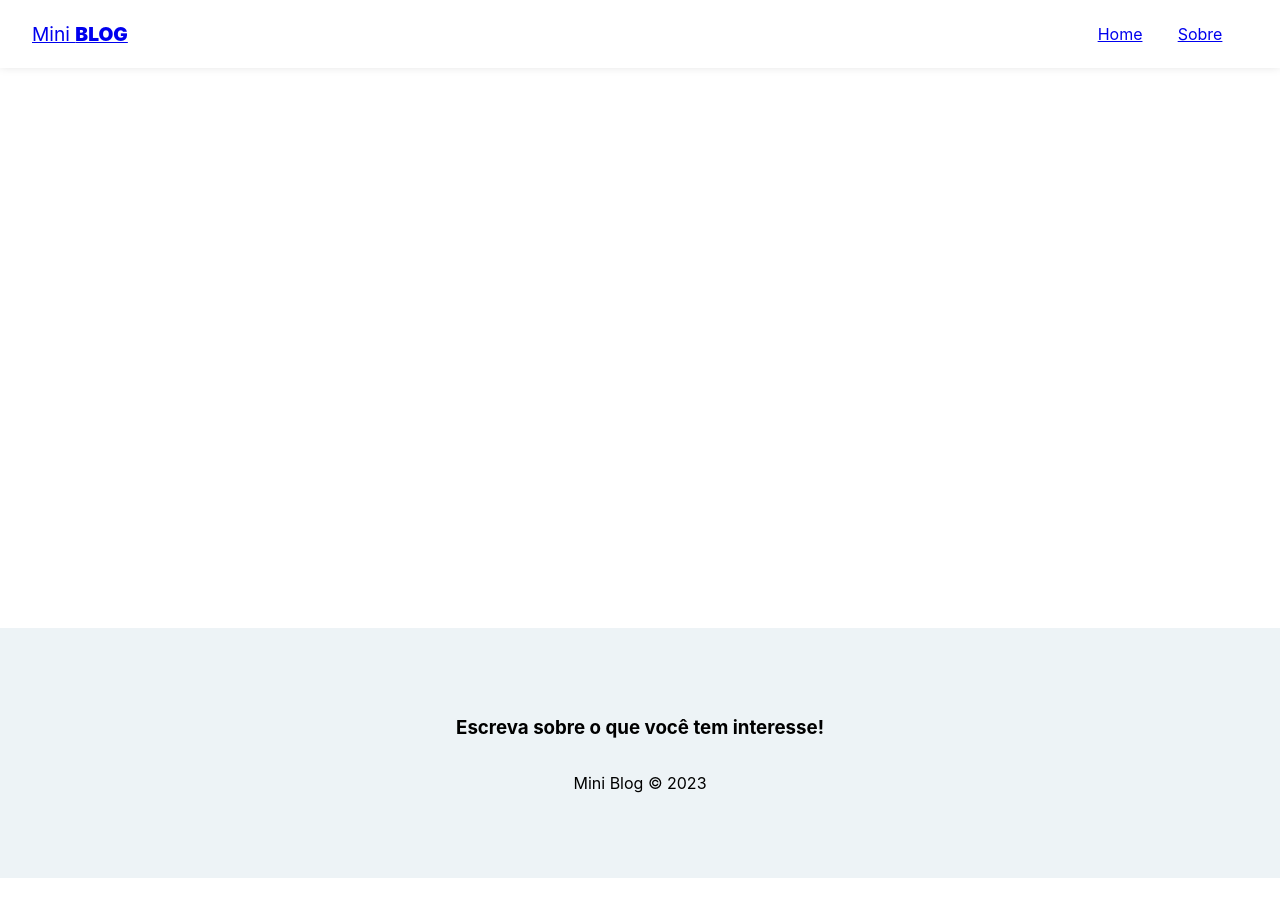
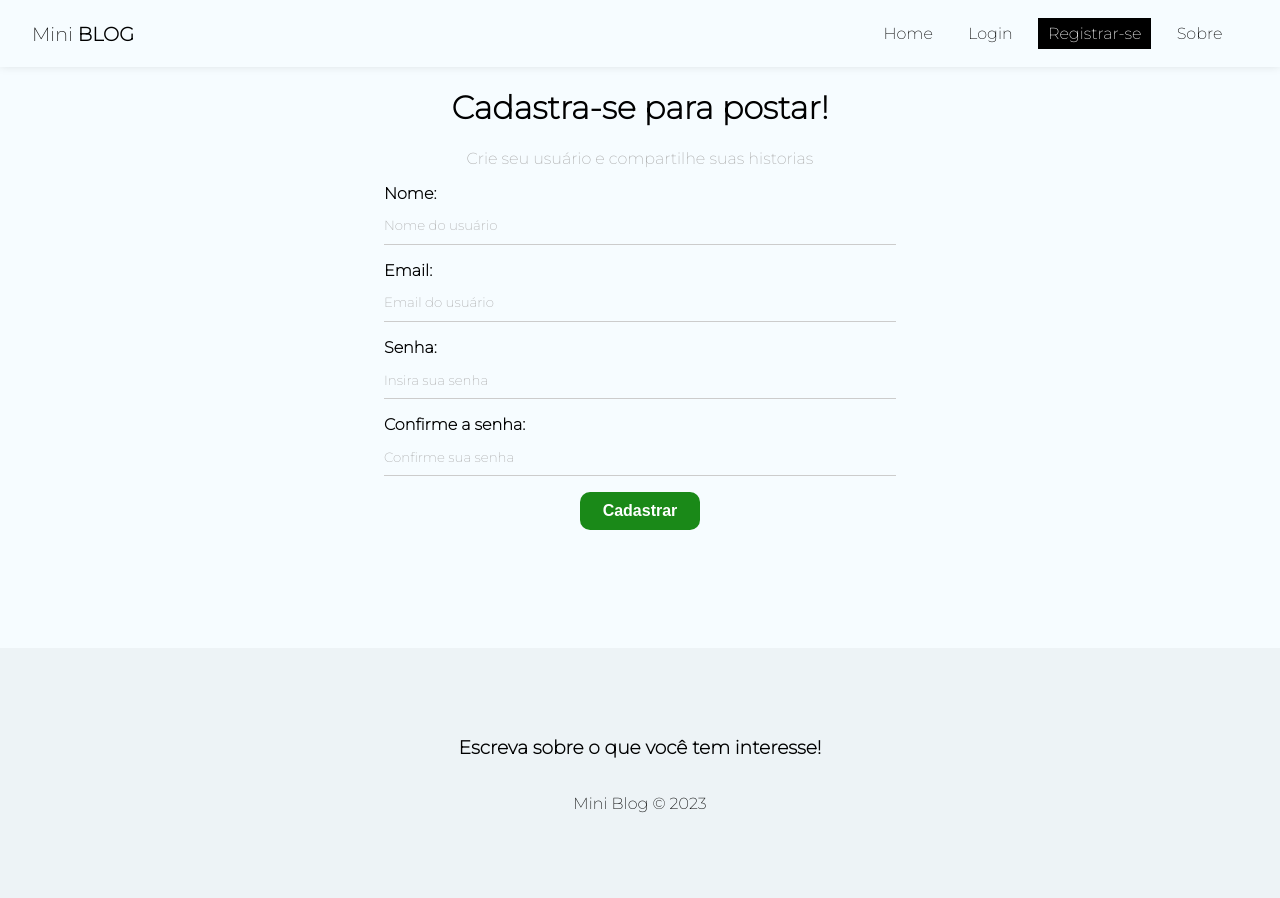
Before and after one commit to pereiraelionai/blog_react_native, a React (Create React App) app: page /register in a window 1280 px wide. Built offline with nearby package versions, Linux system fonts and the light colour scheme.

Commit message:
criando registro de novo usuario no sistema com firebase

```diff
--- a/public/index.html
+++ b/public/index.html
@@ -25,6 +25,9 @@
       Learn how to configure a non-root public URL by running `npm run build`.
     -->
     <title>Mini Blog</title>
+    <link rel="preconnect" href="https://fonts.googleapis.com">
+    <link rel="preconnect" href="https://fonts.gstatic.com" crossorigin>
+    <link href="https://fonts.googleapis.com/css2?family=Montserrat:ital,wght@0,100;0,200;1,100;1,500;1,700&display=swap" rel="stylesheet">
   </head>
   <body>
     <noscript>You need to enable JavaScript to run this app.</noscript>
--- a/src/App.js
+++ b/src/App.js
@@ -8,6 +8,8 @@ import Footer from './components/Footer';
 //pages
 import Home from './pages/Home/Home.js';
 import About from './pages/About/About';
+import Login from './pages/Login/Login';
+import Register from './pages/Register/Register';
 
 
 function App() {
@@ -19,6 +21,8 @@ function App() {
           <Routes>
             <Route path="/" element={<Home />} />
             <Route path="/about" element={<About />} />
+            <Route path="/login" element={<Login />} />
+            <Route path="/register" element={<Register />} />
           </Routes>
         </div>
         <Footer />
--- a/src/components/Navbar.js
+++ b/src/components/Navbar.js
@@ -12,6 +12,12 @@ const Navbar = () => {
                 <NavLink to="/" className={({isActive}) => (isActive ? style.active : '')}>Home</NavLink>
             </li>
             <li>
+                <NavLink to="/login" className={({isActive}) => (isActive ? style.active : '')}>Login</NavLink>
+            </li>
+            <li>
+                <NavLink to="/register" className={({isActive}) => (isActive ? style.active : '')}>Registrar-se</NavLink>
+            </li>
+            <li>
                 <NavLink to="/about" className={({isActive}) => (isActive ? style.active : '')}>Sobre</NavLink>
             </li>
         </ul>
--- a/src/firebase/config.js
+++ b/src/firebase/config.js
@@ -1,6 +1,6 @@
 // Import the functions you need from the SDKs you need
 import { initializeApp } from "firebase/app";
-import { getFirestore } from 'firebase/firebase';
+import { getFirestore } from 'firebase/firestore';
 
 const firebaseConfig = {
   apiKey: "AIzaSyBG9hnv4q08G8IHusVWSBm5JvtOmLBEqyM",
--- /dev/null
+++ b/src/hooks/Authentication.js
@@ -0,0 +1,76 @@
+import {db} from "../firebase/config";
+
+import {getAuth,
+        createUserWithEmailAndPassword,
+        signInWithEmailAndPassword,
+        updateProfile,
+        signOut
+    } from 'firebase/auth';
+
+import { useState, UseEffect, useEffect } from 'react';
+
+export const useAuthentication = () => {
+    const [error, setError] = useState(null)
+    const [loading, setLoading] = useState(null)
+
+    //cleanup
+    //deal with memory leak
+    const [cancelled, setCancelled] = useState(false)
+
+    const auth = getAuth()
+
+    function checkIfIsCancelled() {
+        if (cancelled) {
+            return;
+        }
+    }
+
+    const createUser = async (data) => {
+        checkIfIsCancelled();
+
+        setLoading(true);
+        setError(null);
+
+        try {
+
+            const {user} = await createUserWithEmailAndPassword(
+                auth,
+                data.displayEmail,
+                data.password
+            )
+
+            await updateProfile(user, {
+                displayName: data.displayName
+            })
+
+            setLoading(false);
+
+            return user;
+        } catch (error) {
+            console.log(error.message);
+            console.log(typeof error.message)
+
+            let systemErrorMessage;
+
+            if(error.message.includes('Password')) {
+                systemErrorMessage = "A senha precisa conter ao menos 6 caractres";
+            } else if (error.message.includes('email-already')) {
+                systemErrorMessage = "Email já cadastrado";
+            } else {
+                systemErrorMessage = "Ocorreu um erro, por favor tente novamente mais tarde";
+            }
+
+            setError(systemErrorMessage);
+        }
+
+        setLoading(false);
+
+    };
+
+    useEffect(() => {
+        return () => setCancelled(true);
+    }, []);
+
+    return {auth, createUser, error, loading}
+
+};
--- a/src/index.css
+++ b/src/index.css
@@ -1,13 +1,111 @@
 body {
+  background-color: #f6fcff;
+  padding: 0;
   margin: 0;
-  font-family: -apple-system, BlinkMacSystemFont, 'Segoe UI', 'Roboto', 'Oxygen',
-    'Ubuntu', 'Cantarell', 'Fira Sans', 'Droid Sans', 'Helvetica Neue',
-    sans-serif;
-  -webkit-font-smoothing: antialiased;
-  -moz-osx-font-smoothing: grayscale;
+  font-family: 'Montserrat', sans-serif;
 }
 
-code {
-  font-family: source-code-pro, Menlo, Monaco, Consolas, 'Courier New',
-    monospace;
+input::placeholder,
+textarea::placeholder {
+  font-family: 'Montserrat', sans-serif;
+  color: #aaa;
 }
+
+input:focus,
+textarea:focus {
+  outline: none;
+}
+
+a, nav button {
+  text-decoration: none;
+  background-color: transparent;
+  border: none;
+  color: #000;
+  transition: .4s;
+  font-size: 1em;
+  cursor: pointer;
+  font-family: 'Montserrat', sans-serif;
+}
+
+a:hover, nav button:hover {
+  color: #bbb;
+}
+
+/*form styles*/
+
+form {
+  max-width: 40%;
+  margin: 0 auto;
+}
+
+label {
+  display: flex;
+  flex-direction: column;
+  margin-bottom: 1px;
+}
+
+label span {
+  margin-bottom: .3em;
+  font-weight: bold;
+  text-align: left;
+}
+
+input, textarea {
+  box-sizing: border-box;
+  border: none;
+  border-bottom: 1px solid #ccc;
+  padding: 0.8em 0;
+  background-color: transparent;
+  margin-bottom: 15px;
+}
+
+.btn {
+  background-color: #1a8918;
+  color: #fff;
+  text-align: center;
+  cursor: pointer;
+  border-radius: 10px;
+  width: 120px;
+  font-weight: bold;
+  border: none;
+  padding: 10px 15px;
+  font-size: 1em;
+}
+
+.btn.btn-dark {
+  border-color: #000;
+  border-radius: 0;
+}
+
+.btn.btn-outline {
+  border-color: transparent;
+  border-radius: 0;
+  color: #000;
+  border: 1px solid #000;
+  padding: 7px 30px;
+}
+
+.btn:hover {
+  background-color: #0f730c;
+  color: #fff;
+}
+
+.btn.btn-outline:hover {
+  background-color: #000;
+}
+
+.btn.btn-danger:hover {
+  background-color: #dc3545;
+}
+
+button[disabled] {
+  background-color: #aaa;
+}
+
+.container .error {
+  color: #721c24;
+  background-color: #f8d7da;
+  border: 1px solid #f5c6cb;
+  padding: 5px;
+  border-radius: 5px;
+}
--- /dev/null
+++ b/src/pages/Login/Login.js
@@ -0,0 +1,11 @@
+import styles from "./Login.module.css";
+
+const Login = () => {
+  return (
+    <div>
+        <h2>Login</h2>
+    </div>
+  )
+}
+
+export default Login
--- /dev/null
+++ b/src/pages/Register/Register.js
@@ -0,0 +1,73 @@
+import { useAuthentication } from "../../hooks/Authentication";
+import styles from "./Register.module.css"
+
+import {useState, useEffect} from 'react';
+
+const Register = () => {
+  const [displayName, setDisplayName] = useState('');
+  const [displayEmail, setDisplayEmail] = useState('');
+  const [password, setPassword] = useState('');
+  const [confirmPassword, setConfirmPassword] = useState('');
+  const [error, setError] = useState("");
+
+  const {createUser, error: authError, loading} = useAuthentication();
+
+  const handleSubmit = async (e) => {
+    e.preventDefault();
+
+    setError("");
+
+    const user = {
+      displayName,
+      displayEmail,
+      password
+    }
+
+    if(password != confirmPassword) {
+      setError('As senhas precisam ser iguais!');
+      return
+    }
+
+    const res = await createUser(user);
+
+    console.log(res);
+
+  };
+
+  useEffect(() => {
+    if(authError) {
+      setError(authError);
+    }
+  }, [authError]);
+
+
+  return (
+    <div className={styles.register}>
+        <h1>Cadastra-se para postar!</h1>
+        <p>Crie seu usuário e compartilhe suas historias</p>
+        <form onSubmit={handleSubmit}>
+          <label>
+            <span>Nome:</span>
+            <input type="text" name="displayName" required placeholder="Nome do usuário" value={displayName} onChange={(e) => setDisplayName(e.target.value)}/>
+          </label>
+          <label>
+            <span>Email:</span>
+            <input type="email" name="displayEmail" required placeholder="Email do usuário" value={displayEmail} onChange={(e) => setDisplayEmail(e.target.value)}/>
+          </label>
+          <label>
+            <span>Senha:</span>
+            <input type="password" name="displayPassword" required placeholder="Insira sua senha" value={password} onChange={(e) => setPassword(e.target.value)} />
+          </label>
+          <label>
+            <span>Confirme a senha:</span>
+            <input type="password" name="displayConfirmPassword" required placeholder="Confirme sua senha" value={confirmPassword} onChange={(e) => setConfirmPassword(e.target.value)}/>
+          </label>
+          {!loading && <button className="btn">Cadastrar</button>}
+          {loading && <button className="btn" disabled>Aguarde...</button>}
+          {error && <p className="error">{error}</p>}
+        </form>
+    </div>
+  )
+}
+
+export default Register
--- /dev/null
+++ b/src/pages/Register/Register.module.css
@@ -0,0 +1,7 @@
+.register {
+    text-align: center;
+}
+
+.register p {
+    color: #aaa
+}
```
Also changed, not shown: src/pages/Login/Login.module.css (added).
